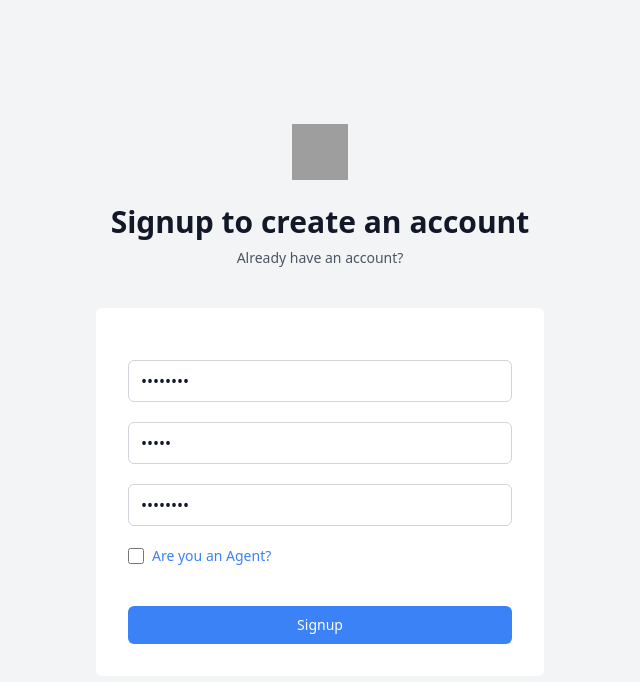
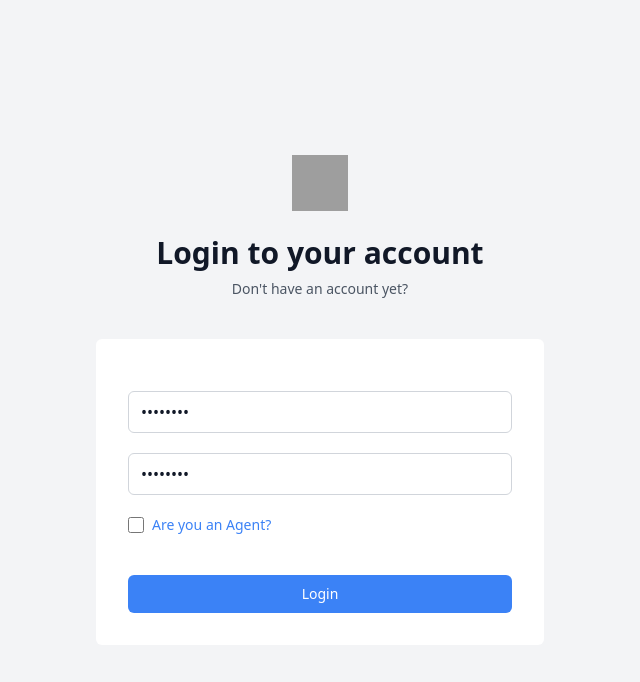
Before and after one commit to Mahikagarg09/customer-support, a React (Vite) app in the folder client/: page / in a window 1280 px wide. Shown: the top 682 px of the page, without its empty margins (320-960 px from the left). Built offline with nearby package versions, Linux system fonts and the light colour scheme; grey boxes are pictures that could not be loaded.

Commit message:
login page

```diff
--- a/client/src/App.jsx
+++ b/client/src/App.jsx
@@ -1,10 +1,12 @@
 import React from 'react'
 import Signup from './pages/Signup'
+import Login from './pages/Login'
 
 export default function App() {
   return (
     <>
-    <Signup/>
+    {/* <Signup/> */}
+    <Login/>
     </>
   )
 }
--- /dev/null
+++ b/client/src/components/auth/Login.jsx
@@ -0,0 +1,52 @@
+import { loginFields } from "../../constants/formFields";
+import Input from "./Input";
+const fields = loginFields
+
+const Login = () => {
+  const handleSubmit = (event) => {
+    event.preventDefault();
+    // Handle form submission logic here
+  };
+
+  return (
+    <form className="mt-8 space-y-6 bg-white p-8 rounded-md" onSubmit={handleSubmit}>
+      <div>
+        {fields.map((field) => (
+          <Input
+            key={field.id}
+            value={field.id}
+            labelText={field.labelText}
+            labelFor={field.labelFor}
+            id={field.id}
+            name={field.name}
+            type={field.type}
+            isRequired={field.isRequired}
+            placeholder={field.placeholder}
+          />
+        ))}
+        <div className="flex items-center">
+          <input
+            id="isAdmin"
+            name="isAdmin"
+            type="checkbox"
+            className="h-4 w-4 text-blue-400 focus:ring-blue-400 border-gray-300 rounded cursor-pointer"
+          />
+          <label
+            htmlFor="isAdmin"
+            className="ml-2 block text-sm font-medium text-blue-500"
+          >
+            Are you an Agent?
+          </label>
+        </div>
+        <button
+          type="submit"
+          className="group relative w-full flex justify-center py-2 px-4 border border-transparent text-sm font-medium rounded-md text-white bg-blue-500 hover:bg-blue-400 focus:outline-none focus:ring-2 focus:ring-offset-2 focus:ring-blue-400 mt-10"
+        >
+          Login
+        </button>
+      </div>
+    </form>
+  );
+};
+
+export default Login;
--- a/client/src/constants/formFields.js
+++ b/client/src/constants/formFields.js
@@ -1,4 +1,25 @@
 // Desc: Constants for form fields
+
+const loginFields = [
+  {
+    labelText: "Username",
+    labelFor: "username",
+    id: "username",
+    name: "username",
+    type: "text",
+    isRequired: true,
+    placeholder: "Username",
+  },
+  {
+    labelText: "Password",
+    labelFor: "password",
+    id: "password",
+    name: "password",
+    type: "password",
+    isRequired: true,
+    placeholder: "Password",
+  },
+];
 
 const signupFields = [
   {
@@ -30,4 +51,4 @@ const signupFields = [
   }
 ];
 
-export { signupFields };
+export { loginFields, signupFields };
--- /dev/null
+++ b/client/src/pages/Login.jsx
@@ -0,0 +1,21 @@
+import Header from "../components/auth/Header";
+import LoginComponent from "../components/auth/Login";
+
+const Login = () => {
+
+  return (
+    <div className="min-h-full h-screen flex items-center justify-center py-12 px-4 sm:px-6 lg:px-8 bg-gray-100">
+      <div className="max-w-md w-full space-y-8">
+        <Header
+          heading="Login to your account"
+          paragraph="Don't have an account yet?"
+          linkName="Signup"
+          linkUrl="/signup"
+        />
+        <LoginComponent />
+      </div>
+    </div>
+  );
+};
+
+export default Login;
```
